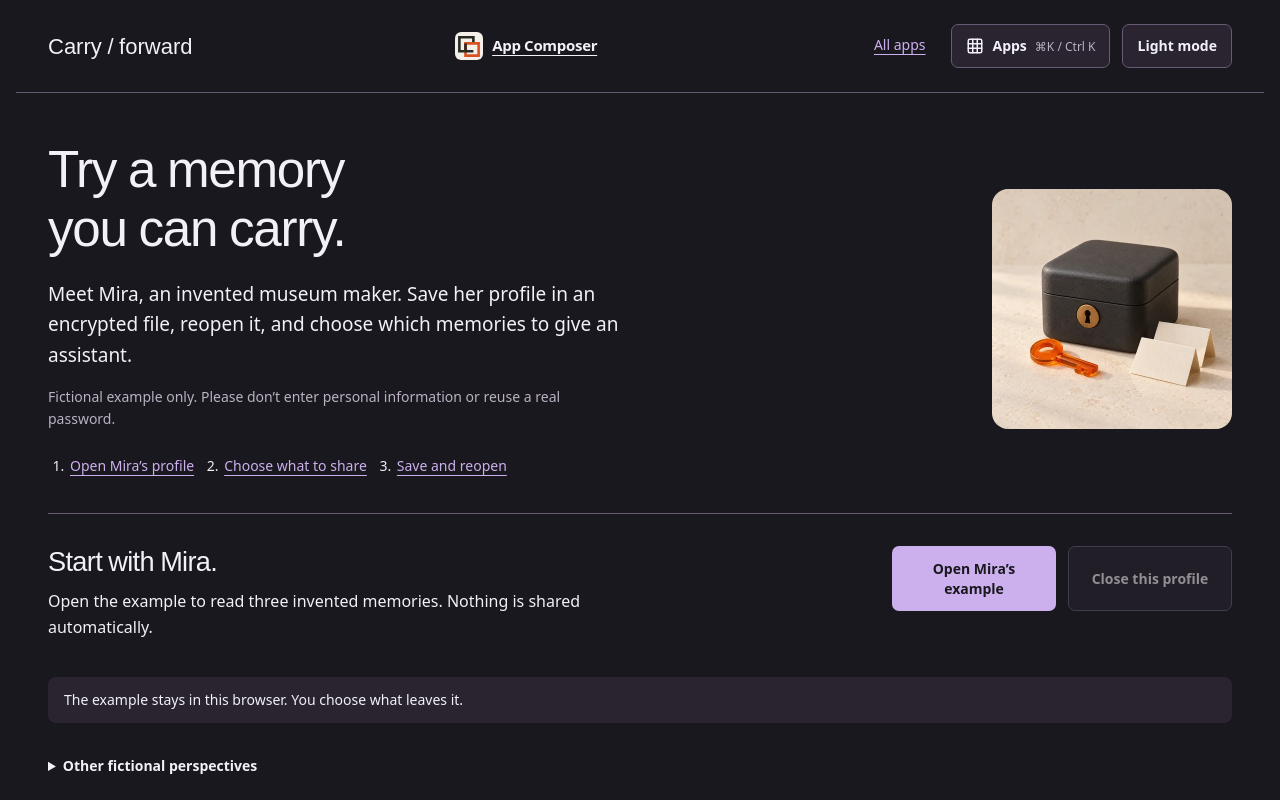
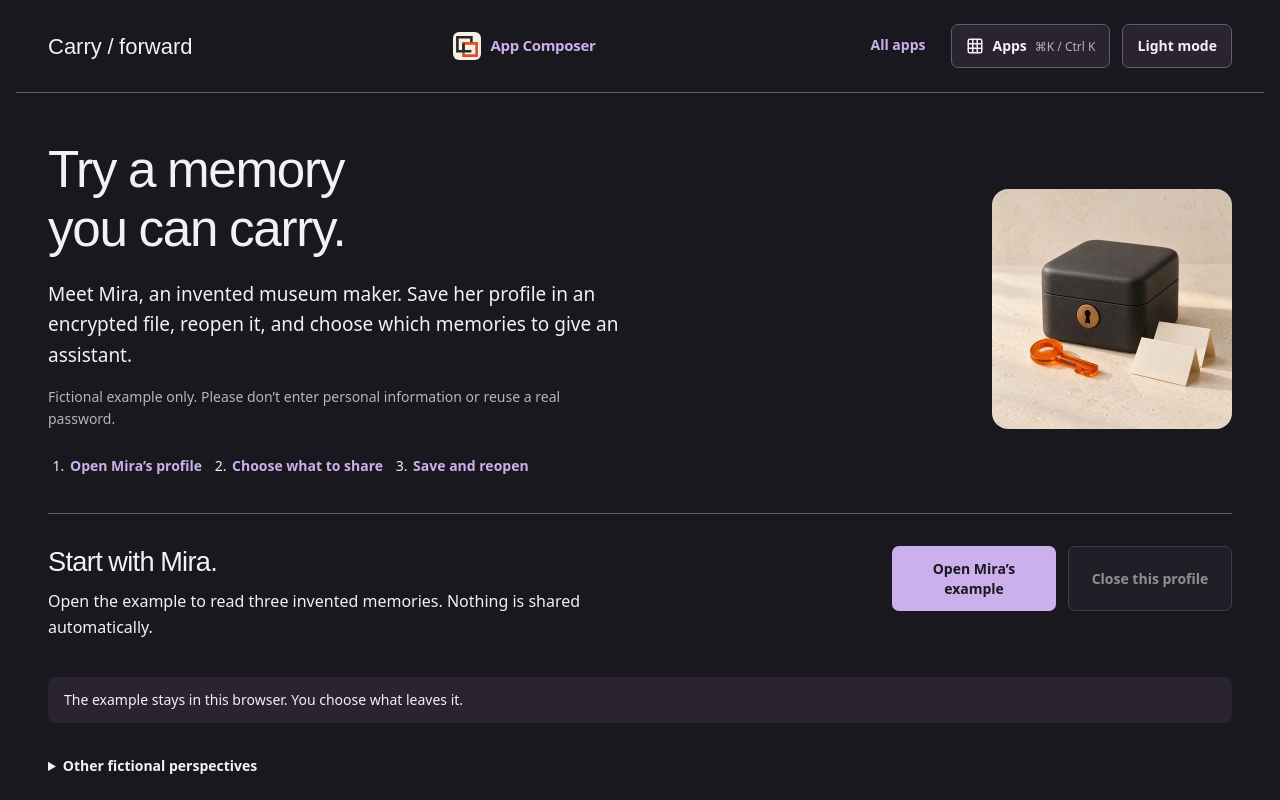
Before and after one commit to loftwah/app-composer-state, a website with bundled scripts: page public/index.html in a window 1280 px wide. In both pictures the pointer is over the element "App Composer". Shown: the top 800 px of the page. Built offline with nearby package versions, Linux system fonts and the light colour scheme.

Commit message:
Remove underlined links while retaining visible focus

```diff
--- a/public/brand/navigation.css
+++ b/public/brand/navigation.css
@@ -109,7 +109,7 @@
 /* Composer is a recognisable home link; the mini-app keeps its own identity. */
 header .composer-return{display:inline-flex;align-items:center;gap:9px;min-height:44px;padding:6px 0;text-decoration:none;color:var(--fg,#f2f3f5);font:600 15px/1.2 Space,system-ui,sans-serif;letter-spacing:-.02em;white-space:nowrap;flex-shrink:0}
 header .composer-return img{display:block;flex-shrink:0;width:28px;height:28px}
-header .composer-return:hover span{text-decoration:underline;text-underline-offset:4px}
+header .composer-return:hover span{color:var(--accent,#ed936c)}
 header .composer-return:focus-visible{outline:3px solid var(--accent,#ff9b55);outline-offset:4px;border-radius:4px}
 header .composer-return .composer-name{display:block;font:inherit;color:inherit;margin:0}
 header .composer-return .composer-context{display:block;margin-top:3px;font:12px/1.3 system-ui,sans-serif;letter-spacing:0;color:var(--muted,#afb3bb)}
--- a/public/style.css
+++ b/public/style.css
@@ -12,7 +12,8 @@ h1 {font-size:clamp(2.5rem,4vw,3.5rem);max-width:22ch;margin:0 0 20px}
 h2 {font-size:1.7rem;margin:0 0 12px}
 h3 {font-size:1.15rem;margin:0 0 12px;line-height:1.35}
 p {margin:0 0 16px;max-width:72ch}
-a {color:var(--accent);text-underline-offset:4px}
+a {color:var(--accent);text-decoration:none;font-weight:600}
+a:hover {color:var(--foreground)}
 .intro {display:grid;grid-template-columns:minmax(0,1fr) 240px;gap:64px;align-items:center;padding:24px 0 36px}
 .intro-art {display:block;width:100%;height:auto;aspect-ratio:1;border-radius:16px}
 .lede {font-size:19px;max-width:54ch}
```
Also changed, not shown: README.md.
